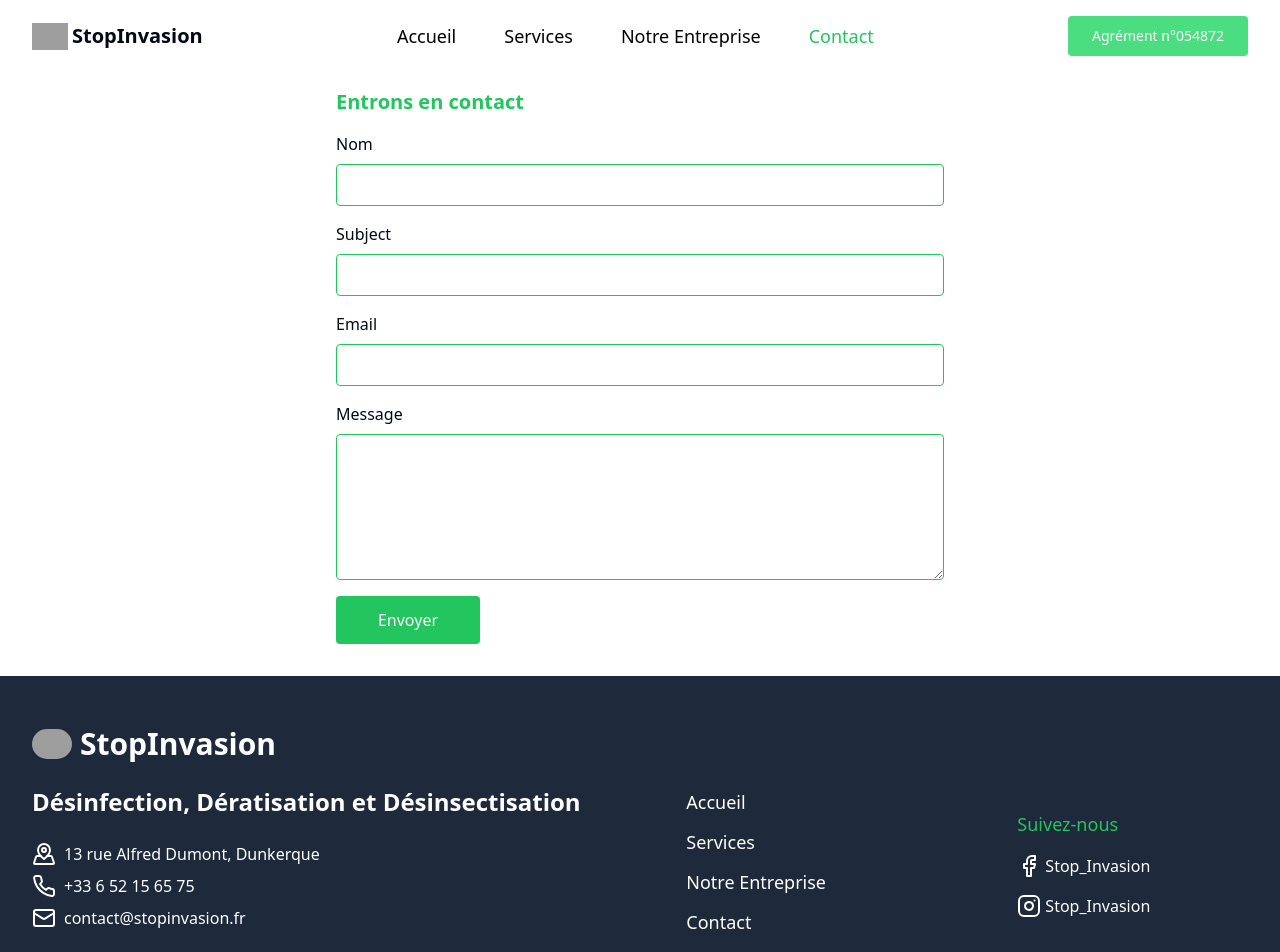
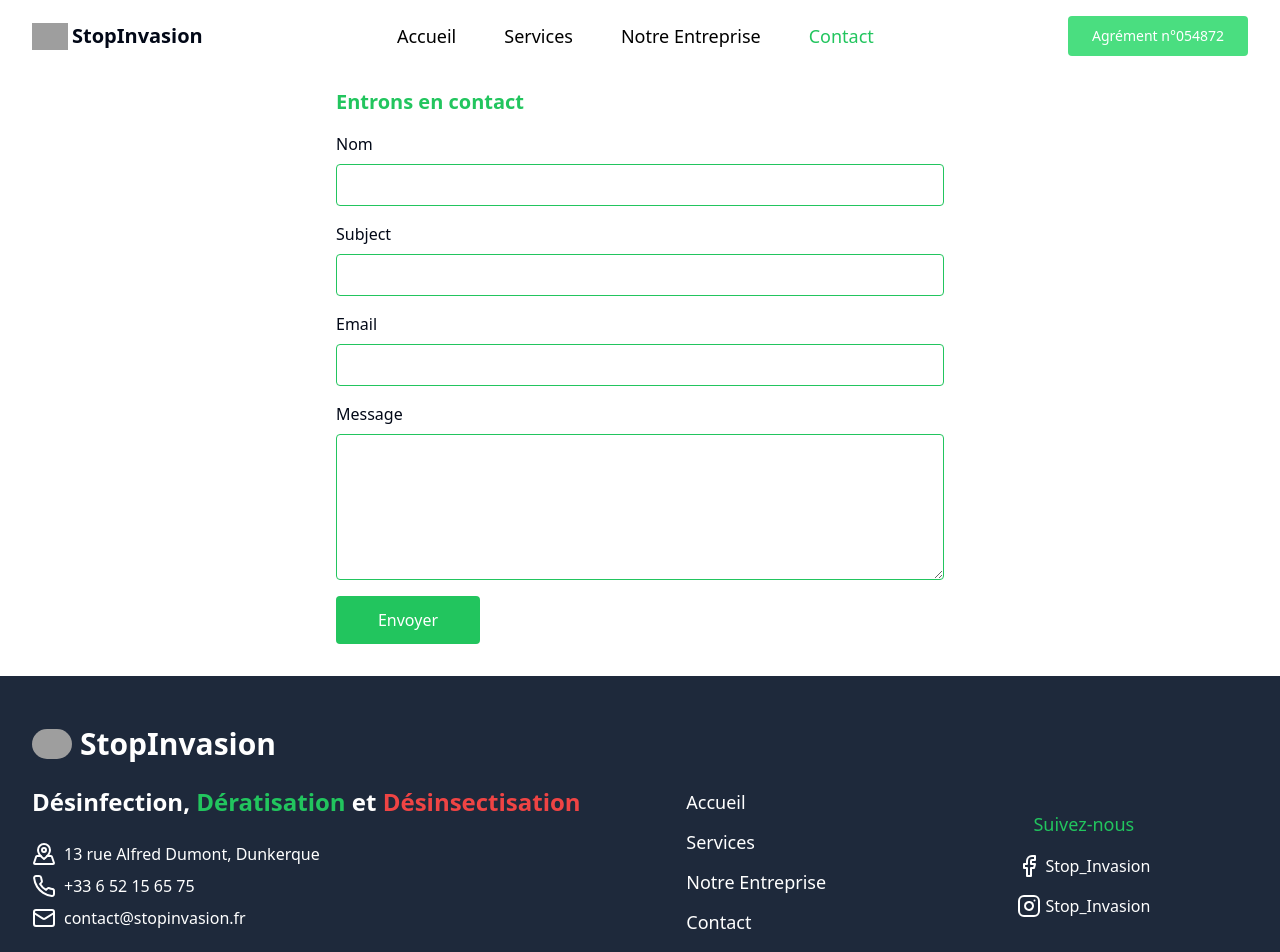
Before and after one commit to FaridAmimri/stopinvasion, a React (Vite) app: page /contact in a window 1280 px wide. Shown: the top 952 px of the page. Built offline with nearby package versions, Linux system fonts and the light colour scheme; grey boxes are pictures that could not be loaded.

Commit message:
Update content

```diff
--- a/src/components/Footer.tsx
+++ b/src/components/Footer.tsx
@@ -21,7 +21,8 @@ const Footer = () => {
           </div>
 
           <span className='text-2xl font-semibold'>
-            Désinfection, Dératisation et Désinsectisation
+            Désinfection, <span className='text-green-500'>Dératisation</span>{' '}
+            et <span className='text-red-500'>Désinsectisation</span>
           </span>
 
           <div className='flex flex-col gap-2'>
@@ -57,7 +58,7 @@ const Footer = () => {
 
           <div className='flex justify-between'>
             <div className='mr-8'>
-              <h6 className='text-green-500 pb-2'>Suivez-nous</h6>
+              <h6 className='text-green-500 text-center pb-2'>Suivez-nous</h6>
               <ul className='leading-10 text-base'>
                 <li className='flex items-center gap-1'>
                   <svg
```
